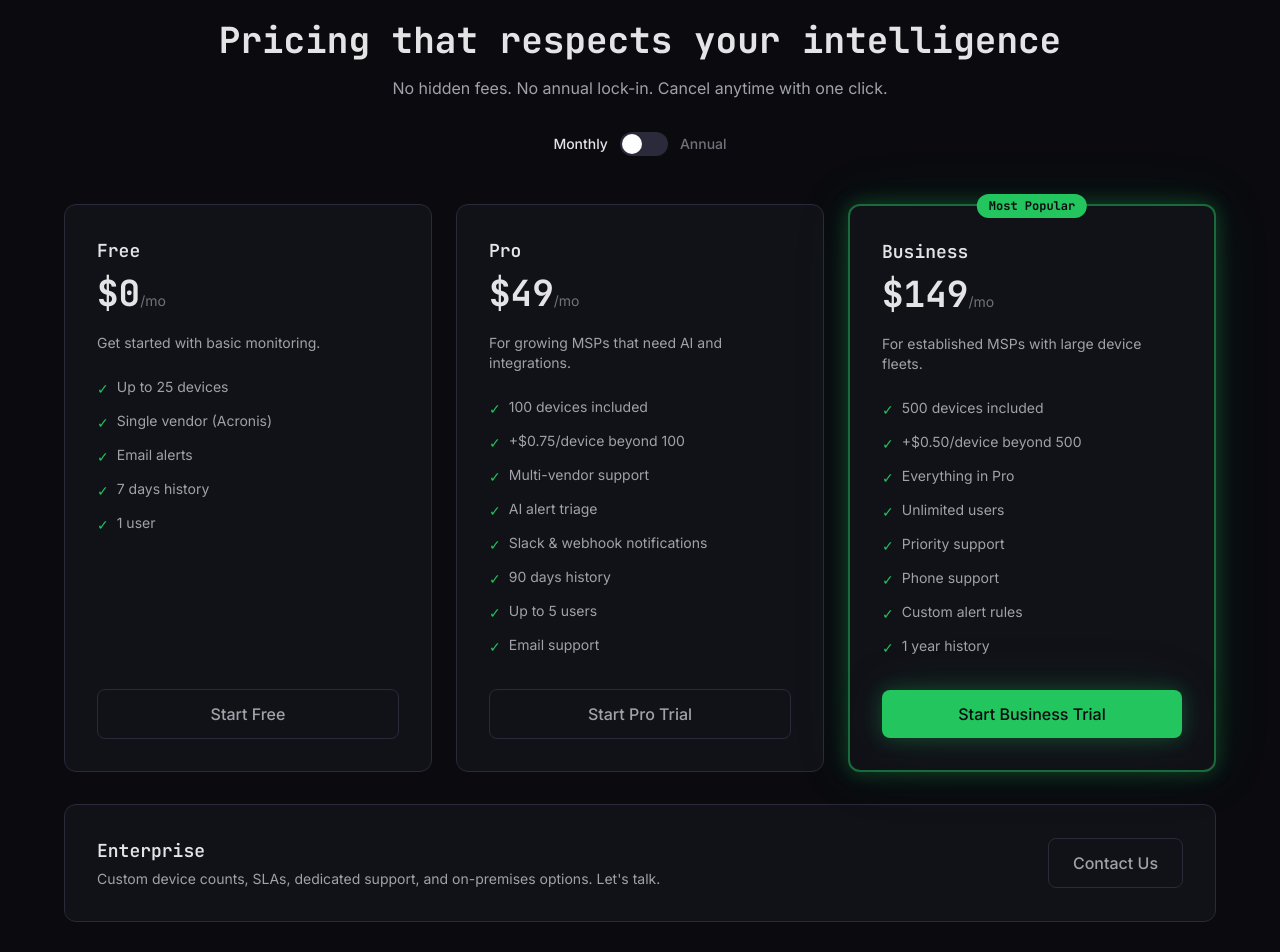
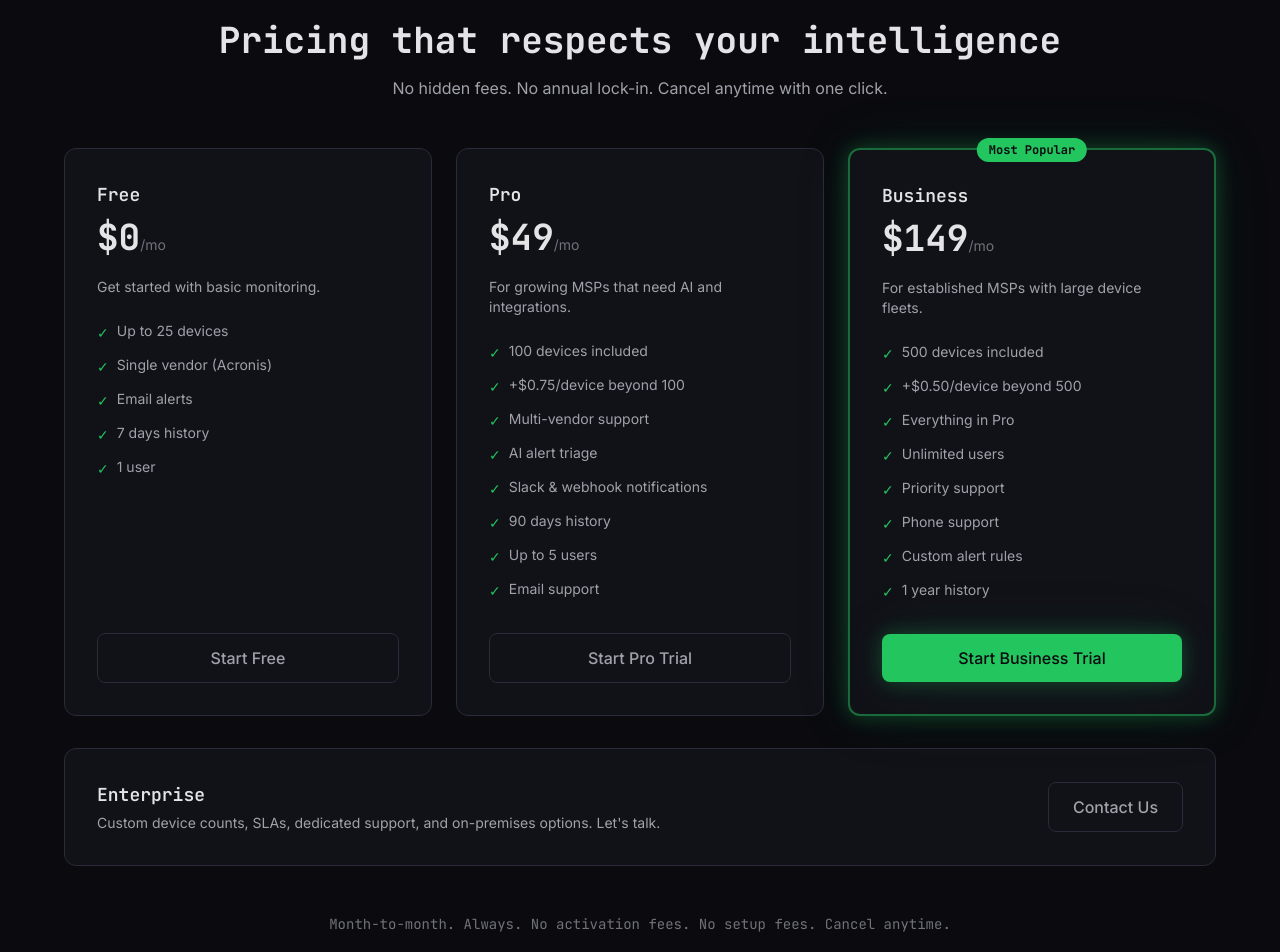
Before and after one commit to romsweb/shieldpulse-landing, a Next.js app: page / in a window 1280 px wide. Shown: the part 5060-6012 px from the top of the page. Built offline with nearby package versions, Linux system fonts and the light colour scheme.

Commit message:
fix: remove annual billing toggle from pricing — monthly only
Simplify pricing to monthly-only with metered usage.
Annual billing may return later as a flat-rate option.

Co-Authored-By: Claude Opus 4.6 (1M context) <noreply@anthropic.com>

```diff
--- a/src/components/pricing.tsx
+++ b/src/components/pricing.tsx
@@ -1,13 +1,11 @@
 'use client';
 
-import { useState } from 'react';
 import { motion } from 'framer-motion';
 import Section from './ui/section';
 
 interface Plan {
   name: string;
   monthlyPrice: number;
-  annualPrice: number;
   description: string;
   features: string[];
   cta: string;
@@ -20,7 +18,6 @@ const plans: Plan[] = [
   {
     name: 'Free',
     monthlyPrice: 0,
-    annualPrice: 0,
     description: 'Get started with basic monitoring.',
     features: [
       'Up to 25 devices',
@@ -37,7 +34,6 @@ const plans: Plan[] = [
   {
     name: 'Pro',
     monthlyPrice: 49,
-    annualPrice: 39.20,
     description: 'For growing MSPs that need AI and integrations.',
     features: [
       '100 devices included',
@@ -57,7 +53,6 @@ const plans: Plan[] = [
   {
     name: 'Business',
     monthlyPrice: 149,
-    annualPrice: 119.20,
     description: 'For established MSPs with large device fleets.',
     features: [
       '500 devices included',
@@ -93,49 +88,15 @@ function formatPrice(price: number): string {
 }
 
 export default function Pricing() {
-  const [annual, setAnnual] = useState(false);
-
   return (
     <Section id="pricing" className="bg-bg-primary">
       <div className="max-w-6xl mx-auto">
         <h2 className="font-mono text-3xl sm:text-4xl font-bold text-text-primary text-center mb-4">
           Pricing that respects your intelligence
         </h2>
-        <p className="text-text-secondary text-center mb-8 max-w-2xl mx-auto">
+        <p className="text-text-secondary text-center mb-8 max-w-2xl mx-auto mb-12">
           No hidden fees. No annual lock-in. Cancel anytime with one click.
         </p>
-
-        {/* Billing toggle */}
-        <div className="flex items-center justify-center gap-3 mb-12">
-          <span
-            className={`text-sm font-medium ${!annual ? 'text-text-primary' : 'text-text-muted'}`}
-          >
-            Monthly
-          </span>
-          <button
-            onClick={() => setAnnual(!annual)}
-            className={`relative w-12 h-6 rounded-full transition-colors ${
-              annual ? 'bg-accent-green' : 'bg-border'
-            }`}
-            aria-label="Toggle annual billing"
-          >
-            <span
-              className={`absolute top-0.5 left-0.5 w-5 h-5 bg-white rounded-full transition-transform ${
-                annual ? 'translate-x-6' : ''
-              }`}
-            />
-          </button>
-          <span
-            className={`text-sm font-medium ${annual ? 'text-text-primary' : 'text-text-muted'}`}
-          >
-            Annual
-          </span>
-          {annual && (
-            <span className="text-xs font-mono font-bold text-accent-green bg-accent-green/10 border border-accent-green/30 px-2 py-0.5 rounded-full">
-              -20%
-            </span>
-          )}
-        </div>
 
         <motion.div
           className="grid md:grid-cols-3 gap-6 mb-8"
@@ -145,12 +106,8 @@ export default function Pricing() {
           viewport={{ once: true, margin: '-60px' }}
         >
           {plans.map((plan) => {
-            const price = annual ? plan.annualPrice : plan.monthlyPrice;
-            const periodLabel = plan.monthlyPrice === 0
-              ? '/mo'
-              : annual
-                ? '/mo billed annually'
-                : '/mo';
+            const price = plan.monthlyPrice;
+            const periodLabel = '/mo';
 
             return (
               <motion.div
@@ -177,16 +134,7 @@ export default function Pricing() {
                   </span>
                   <span className="text-text-muted text-sm">{periodLabel}</span>
                 </div>
-                {annual && plan.monthlyPrice > 0 && (
-                  <p className="text-xs text-text-muted mb-4">
-                    <span className="line-through">${plan.monthlyPrice}/mo</span>
-                    {' '}
-                    <span className="text-accent-green">
-                      Save ${((plan.monthlyPrice - plan.annualPrice) * 12).toFixed(0)}/year
-                    </span>
-                  </p>
-                )}
-                {!annual && <div className="mb-4" />}
+                <div className="mb-4" />
                 <p className="text-sm text-text-secondary mb-6">{plan.description}</p>
 
                 <ul className="space-y-3 mb-8 flex-1">
@@ -236,9 +184,7 @@ export default function Pricing() {
         </motion.div>
 
         <p className="text-center text-sm text-text-muted font-mono">
-          Month-to-month. Always. No activation fees. No setup fees.
-          <br />
-          Annual billing available — save 20%. Never required.
+          Month-to-month. Always. No activation fees. No setup fees. Cancel anytime.
         </p>
       </div>
     </Section>
```
